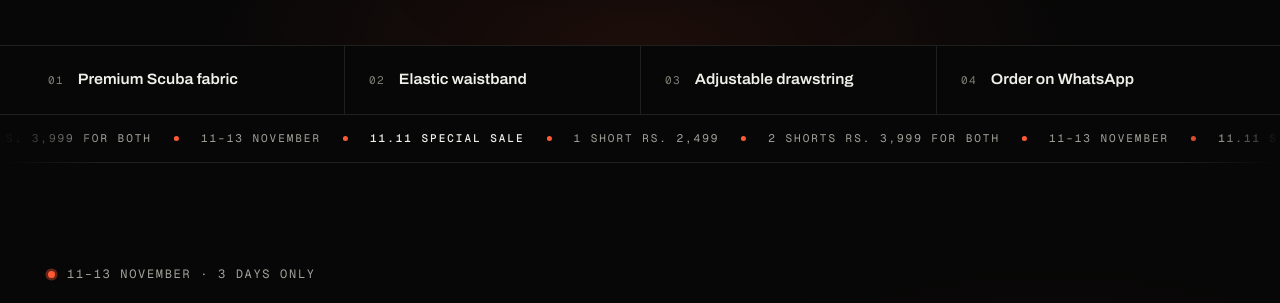
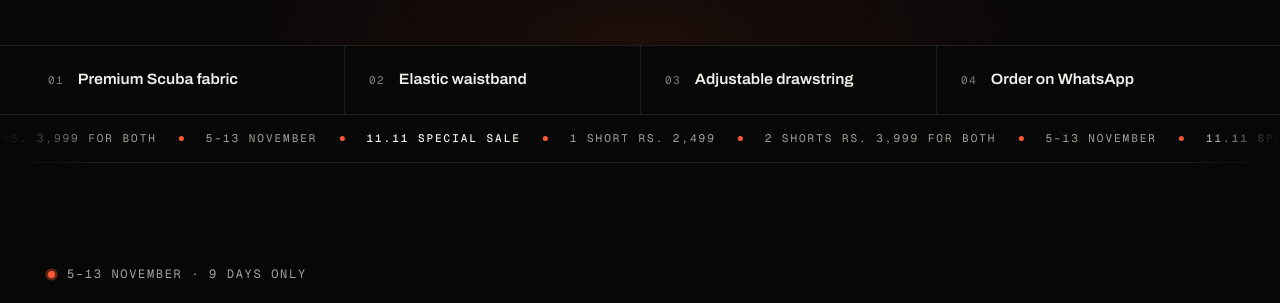
Before and after one commit to ionikcollectives/Fidential, a plain HTML site: page index.html in a window 1280 px wide. Shown: the part 755-1058 px from the top of the page. Drawn offline with Linux system fonts and the light colour scheme.

Commit message:
Run the 11.11 sale from 5 to 13 November
The sale prices now start on 5 November (midnight, Sri Lanka time)
instead of 11 November, and still end at midnight on 13 November.

Co-Authored-By: Claude Opus 5.5 <noreply@anthropic.com>

```diff
--- a/index.html
+++ b/index.html
@@ -973,7 +973,7 @@ main:focus{outline:none}
     <div class="sale-strip" aria-hidden="true"><div class="sale-strip-in" id="saleStrip"></div></div>
     <div class="wrap sale-grid">
       <div class="sale-head" data-reveal>
-        <p class="eyebrow sale-eb"><i class="sale-dot"></i><span data-deal="when">11–13 November · Three days only</span></p>
+        <p class="eyebrow sale-eb"><i class="sale-dot"></i><span data-deal="when">5–13 November · 9 days only</span></p>
         <h2 class="sale-title" id="saleTitle"><span class="o">11.11</span><span class="sale-sub">Special sale</span></h2>
         <p class="lede">Any colour, any size. Pick one for <b data-sp="one">Rs. 2,499</b>, or mix two pairs and pay <b data-sp="two">Rs. 3,999</b> for both.</p>
         <div class="cd-wrap">
@@ -1482,7 +1482,7 @@ main:focus{outline:none}
     sizes: { S: { waist: "28–30", length: "15" }, M: { waist: "32–34", length: "16" }, L: { waist: "36–38", length: "16.5" } },
     // 11.11 sale. Before "starts" the site shows a teaser with a countdown; from "starts" to "ends" the cart charges
     // "one" for a single short and "two" for each pair (any colours and sizes); after "ends" everything goes back to normal.
-    sale: { starts: "2026-11-11T00:00:00+05:30", ends: "2026-11-14T00:00:00+05:30", dates: "11–13 November", one: 2499, two: 3999 },
+    sale: { starts: "2026-11-05T00:00:00+05:30", ends: "2026-11-14T00:00:00+05:30", dates: "5–13 November", one: 2499, two: 3999 },
     reviews: {
       // Your Formspree form ID (like "xqakzwvb") or its full endpoint. Left empty, reviews are sent on WhatsApp instead.
       formspree: "meaalldw",
```
Also changed, not shown: 1 other file.
